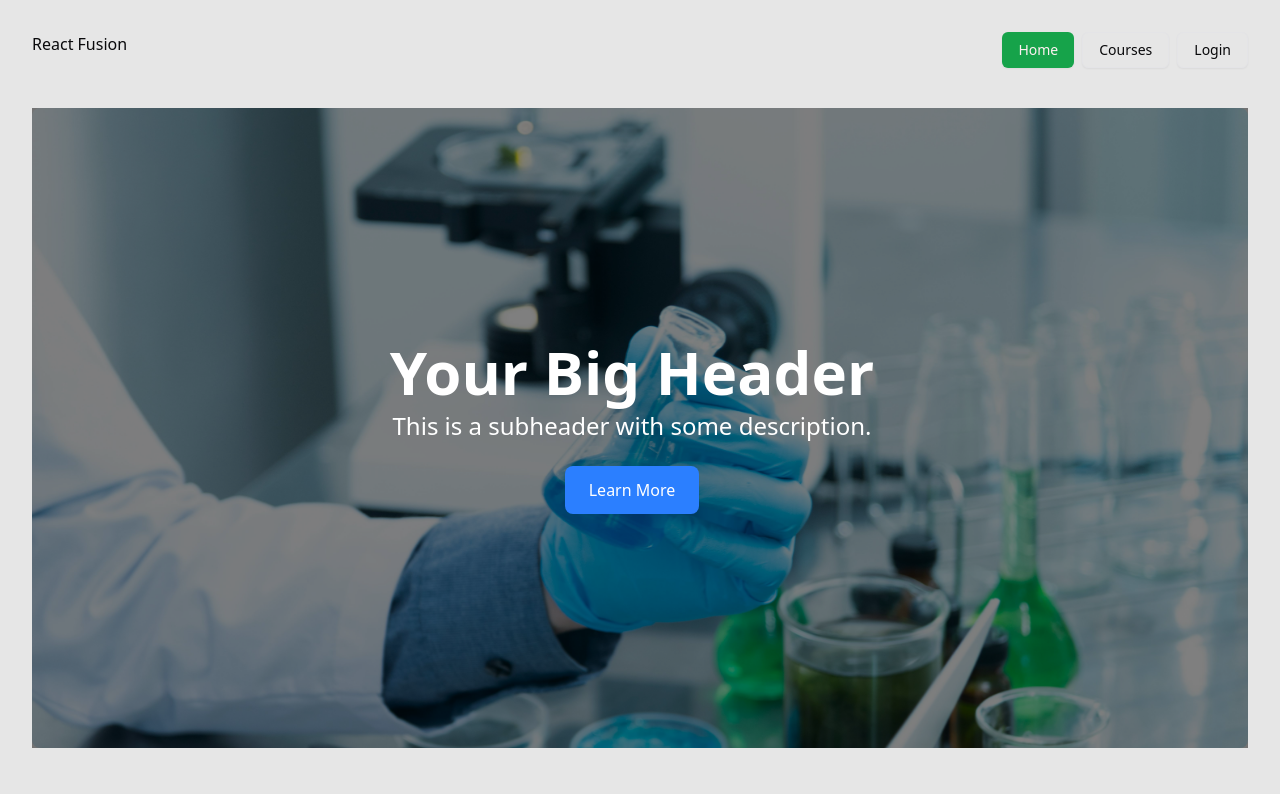
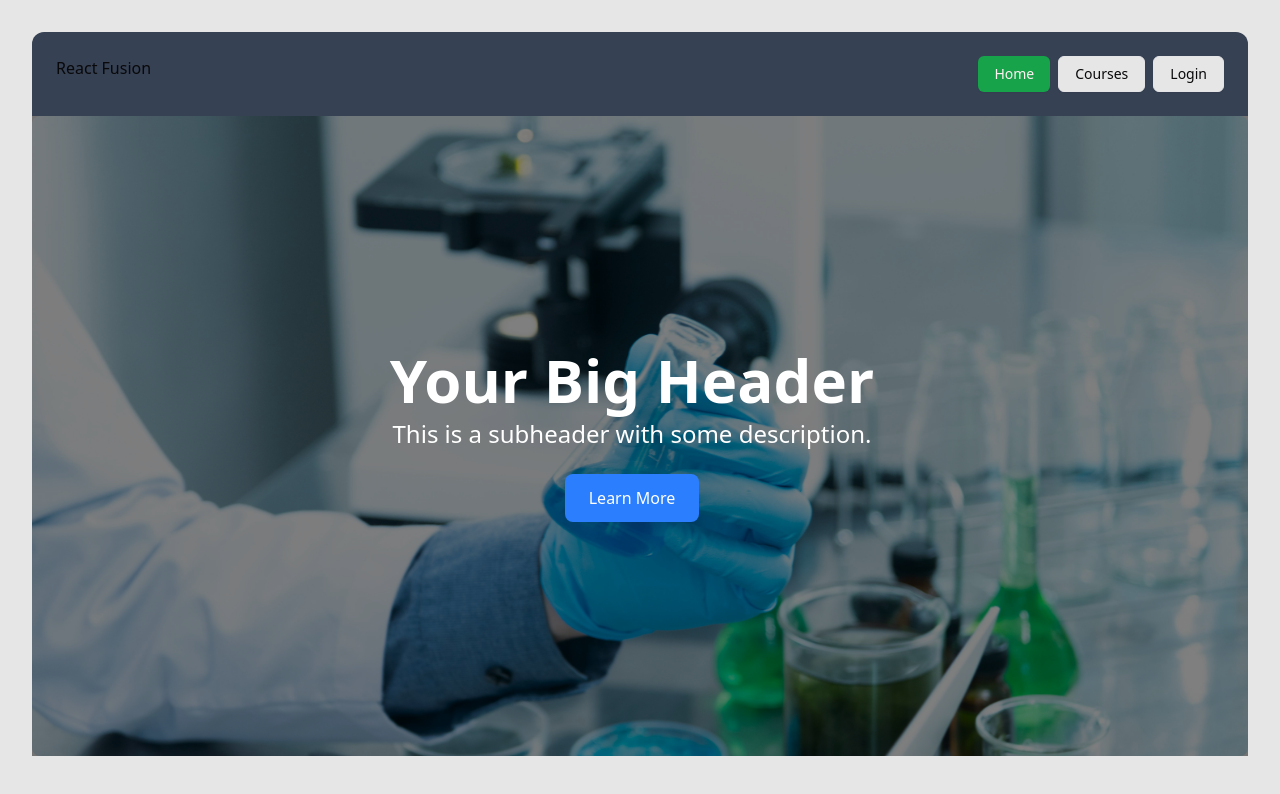
Before and after one commit to Learnathon-By-Geeky-Solutions/react-fusion, a React (Vite) app in the folder frontend-student/: page / in a window 1280 px wide. Shown: the top 794 px of the page. Built offline with nearby package versions, Linux system fonts and the light colour scheme; grey boxes are pictures that could not be loaded.

Commit message:
Colours added to navbar

```diff
--- a/frontend-student/src/App.jsx
+++ b/frontend-student/src/App.jsx
@@ -4,7 +4,7 @@ import { Outlet } from "react-router-dom";
 
 function App() {
   return (
-    <div className="bg-gray-100">
+    <div>
       <NavBar></NavBar>
       <div>
         <Outlet></Outlet>
--- a/frontend-student/src/components/home/Home.jsx
+++ b/frontend-student/src/components/home/Home.jsx
@@ -11,21 +11,21 @@ import {
 
 export default function Home() {
   return (
-    <div className="pt-10 bg-background">
+    <div className="bg-background">
       <Carousel
-        className="w-full max-w-screen-xl mx-auto" // Centered with decent width
+        className="w-full max-w-screen-xl mx-auto"
         plugins={[
           Autoplay({
-            delay: 3000, // Slower transition for better readability
+            delay: 3000,
           }),
         ]}
       >
-        <CarouselContent className="h-[80vh]"> {/* 80% of screen height */}
+        <CarouselContent className="h-[80vh]">
           {[image1, image2, image3].map((img, index) => (
             <CarouselItem key={index} className="relative">
               <img src={img} alt={`Image ${index + 1}`} className="w-full h-full object-cover rounded-lg" />
 
-              {/* Overlay content */}
+              // Contents start here
               <div className="absolute inset-0 flex flex-col items-center justify-center bg-black/50 text-white text-center p-6">
                 <h1 className="text-4xl md:text-6xl font-bold">Your Big Header</h1>
                 <p className="text-lg md:text-2xl mt-2">This is a subheader with some description.</p>
--- a/frontend-student/src/components/navBar/DesktopNav.jsx
+++ b/frontend-student/src/components/navBar/DesktopNav.jsx
@@ -2,7 +2,7 @@ import NavItems from "./navItems";
 
 export default function DesktopNav() {
   return (
-    <div className="flex justify-between flex-row bg-background">
+    <div className="flex justify-between flex-row bg-gray-700 p-6 rounded-t-xl">
       <div>React Fusion</div>
       <div>
         <NavItems></NavItems>
```
